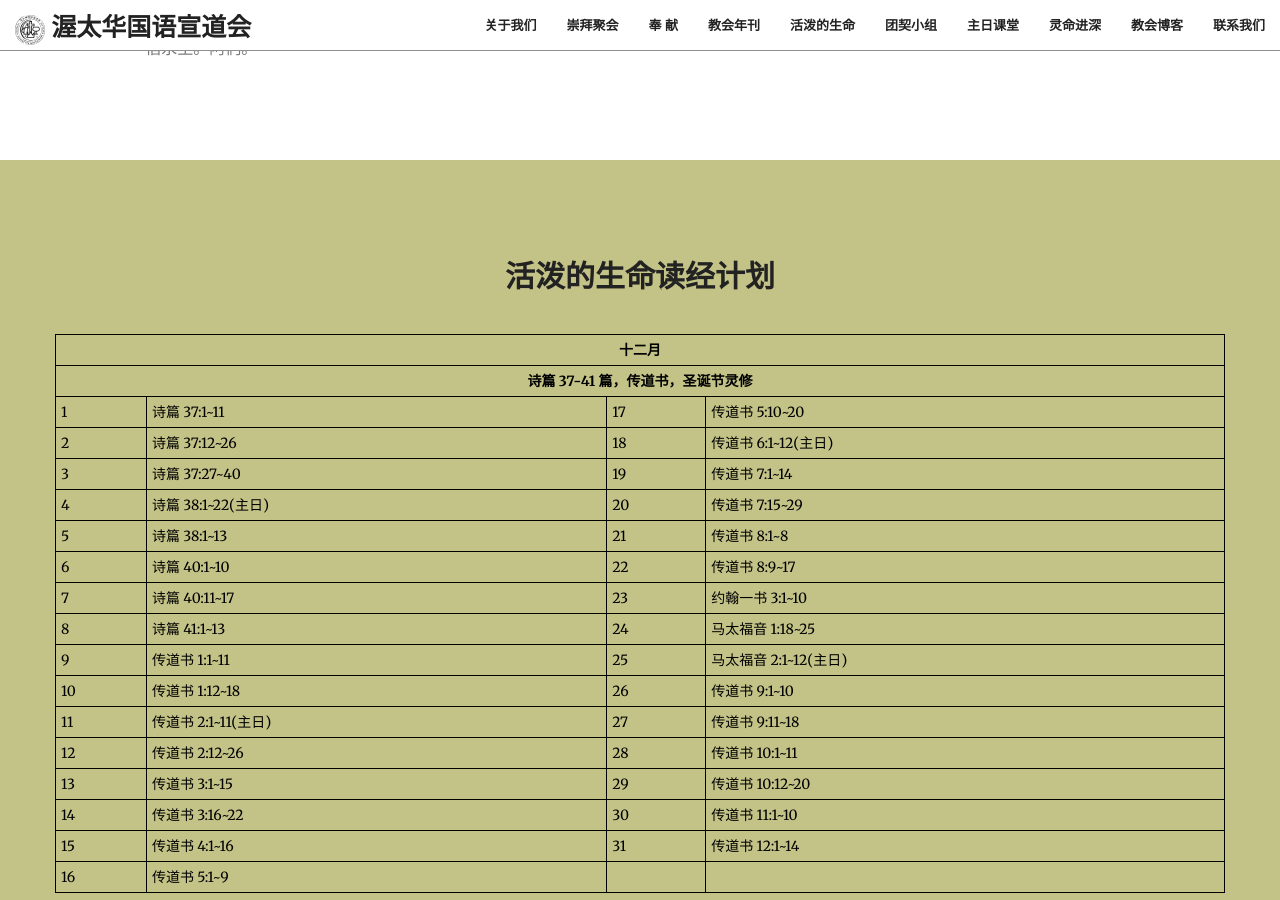
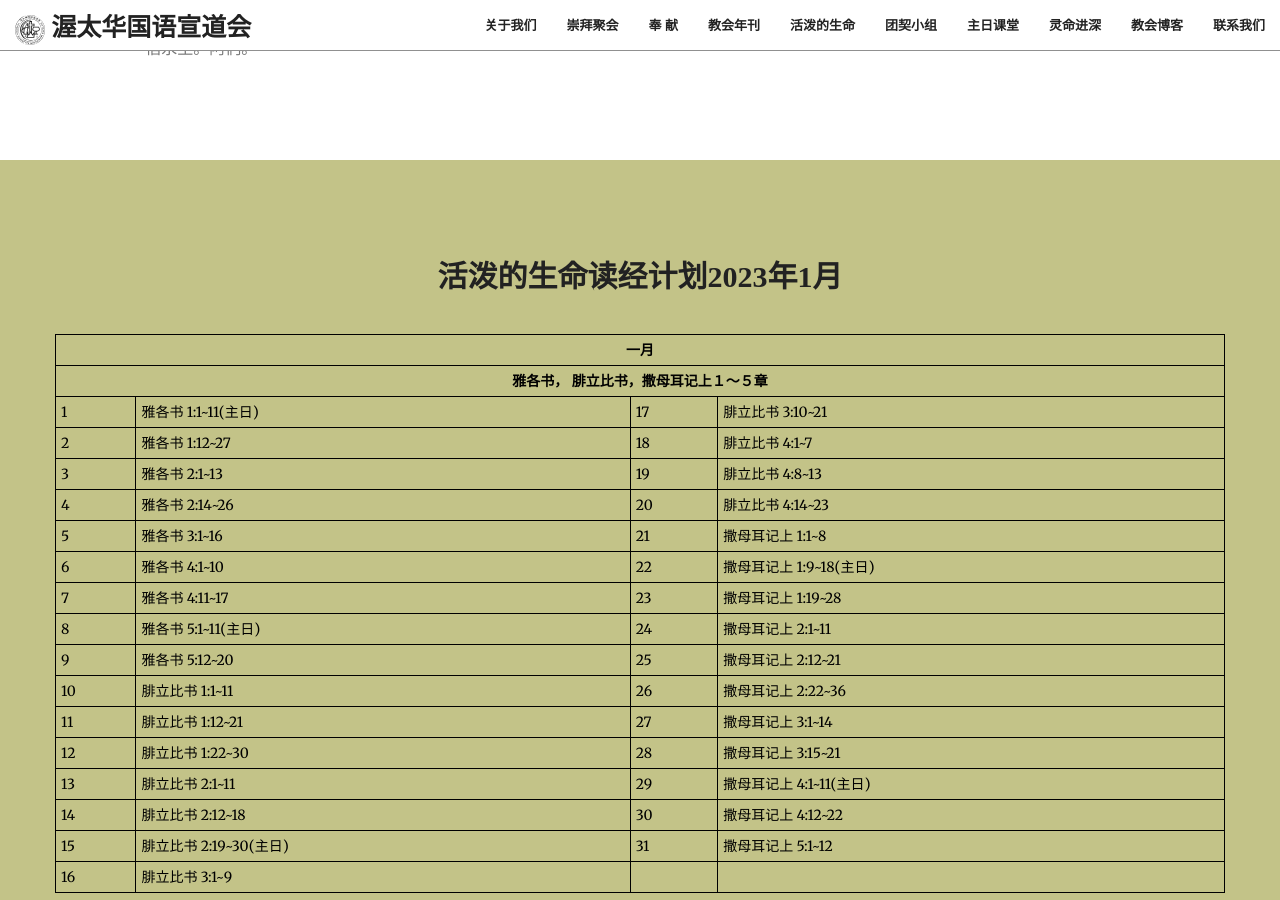
Before and after one commit to JonasYow/ottawaomac, a Jekyll site: the page built from index.html, in a window 1280 px wide and 900 px high, scrolled down 2482 px. Built offline with Jekyll 4.4.1, drawn with Linux system fonts in a browser that asks for light colours; some web fonts are replaced.

Commit message:
Update content for Jan 2023

```diff
--- a/_includes/dailylivingwater.html
+++ b/_includes/dailylivingwater.html
@@ -2,126 +2,126 @@
     <div class="container">
         <div class="row">
             <div class="col-lg-12 text-center">
-                <h2 class="section-heading text-primary"><strong>活泼的生命读经计划</strong></h2>
+                <h2 class="section-heading text-primary"><strong>活泼的生命读经计划2023年1月</strong></h2>
                 <!--<hr class="primary">-->
 		        <hr style="border-top: 1px solid rgb(195, 195, 136)">
             </div>
             <table style="width:100%">
             <tr>
-                <th colspan="4" class="text-center">十二月</th>
+                <th colspan="4" class="text-center">一月</th>
             </tr>
             <tr>
-                <th colspan="4" class="text-center">诗篇 37-41 篇，传道书，圣诞节灵修</th>
+                <th colspan="4" class="text-center">雅各书， 腓立比书，撒母耳记上１～５章</th>
             </tr>
 
             <tr>
                 <td>1</td>
-                <td>诗篇 37:1~11</td>
+                <td>雅各书 1:1~11(主日)</td>
                 <td>17</td>
-                <td>传道书 5:10~20</td>
+                <td>腓立比书 3:10~21</td>
             </tr>
 
             <tr>
                 <td>2</td>
-                <td>诗篇 37:12~26</td>
+                <td>雅各书 1:12~27</td>
                 <td>18</td>
-                <td>传道书 6:1~12(主日)</td>
+                <td>腓立比书 4:1~7</td>
             </tr>
 
             <tr>
                 <td>3</td>
-                <td>诗篇 37:27~40</td>
+                <td>雅各书 2:1~13</td>
                 <td>19</td>
-                <td>传道书 7:1~14</td>
+                <td>腓立比书 4:8~13</td>
             </tr>
 
             <tr>
                 <td>4</td>
-                <td>诗篇 38:1~22(主日)</td>
+                <td>雅各书 2:14~26</td>
                 <td>20</td>
-                <td>传道书 7:15~29</td>
+                <td>腓立比书 4:14~23</td>
             </tr>
 
             <tr>
                 <td>5</td>
-                <td>诗篇 38:1~13</td>
+                <td>雅各书 3:1~16</td>
                 <td>21</td>
-                <td>传道书 8:1~8</td>
+                <td>撒母耳记上 1:1~8</td>
             </tr>
 
             <tr>
                 <td>6</td>
-                <td>诗篇 40:1~10</td>
+                <td>雅各书 4:1~10</td>
                 <td>22</td>
-                <td>传道书 8:9~17</td>
+                <td>撒母耳记上 1:9~18(主日)</td>
             </tr>
 
             <tr>
                 <td>7</td>
-                <td>诗篇 40:11~17</td>
+                <td>雅各书 4:11~17</td>
                 <td>23</td>
-                <td>约翰一书 3:1~10</td>
+                <td>撒母耳记上 1:19~28</td>
             </tr>
 
             <tr>
                 <td>8</td>
-                <td>诗篇 41:1~13</td>
+                <td>雅各书 5:1~11(主日)</td>
                 <td>24</td>
-                <td>马太福音 1:18~25</td>
+                <td>撒母耳记上 2:1~11</td>
             </tr>
 
             <tr>
                 <td>9</td>
-                <td>传道书 1:1~11</td>
+                <td>雅各书 5:12~20</td>
                 <td>25</td>
-                <td>马太福音 2:1~12(主日)</td>
+                <td>撒母耳记上 2:12~21</td>
             </tr>
 
             <tr>
                 <td>10</td>
-                <td>传道书 1:12~18</td>
+                <td>腓立比书 1:1~11</td>
                 <td>26</td>
-                <td>传道书 9:1~10</td>
+                <td>撒母耳记上 2:22~36</td>
             </tr>
 
             <tr>
                 <td>11</td>
-                <td>传道书 2:1~11(主日)</td>
+                <td>腓立比书 1:12~21</td>
                 <td>27</td>
-                <td>传道书 9:11~18</td>
+                <td>撒母耳记上 3:1~14</td>
             </tr>
 
             <tr>
                 <td>12</td>
-                <td>传道书 2:12~26</td>
+                <td>腓立比书 1:22~30</td>
                 <td>28</td>
-                <td>传道书 10:1~11</td>
+                <td>撒母耳记上 3:15~21</td>
             </tr>
 
             <tr>
                 <td>13</td>
-                <td>传道书 3:1~15</td>
+                <td>腓立比书 2:1~11</td>
                 <td>29</td>
-                <td>传道书 10:12~20</td>
+                <td>撒母耳记上 4:1~11(主日)</td>
             </tr>
 
             <tr>
                 <td>14</td>
-                <td>传道书 3:16~22</td>
+                <td>腓立比书 2:12~18</td>
                 <td>30</td>
-                <td>传道书 11:1~10</td>
+                <td>撒母耳记上 4:12~22</td>
             </tr>
 
             <tr>
                 <td>15</td>
-                <td>传道书 4:1~16</td>
+                <td>腓立比书 2:19~30(主日)</td>
                 <td>31</td>
-                <td>传道书 12:1~14</td>
+                <td>撒母耳记上 5:1~12</td>
             </tr>
 
             <tr>
                 <td>16</td>
-                <td>传道书 5:1~9</td>
+                <td>腓立比书 3:1~9</td>
                 <td></td>
                 <td></td>
             </tr>
```
